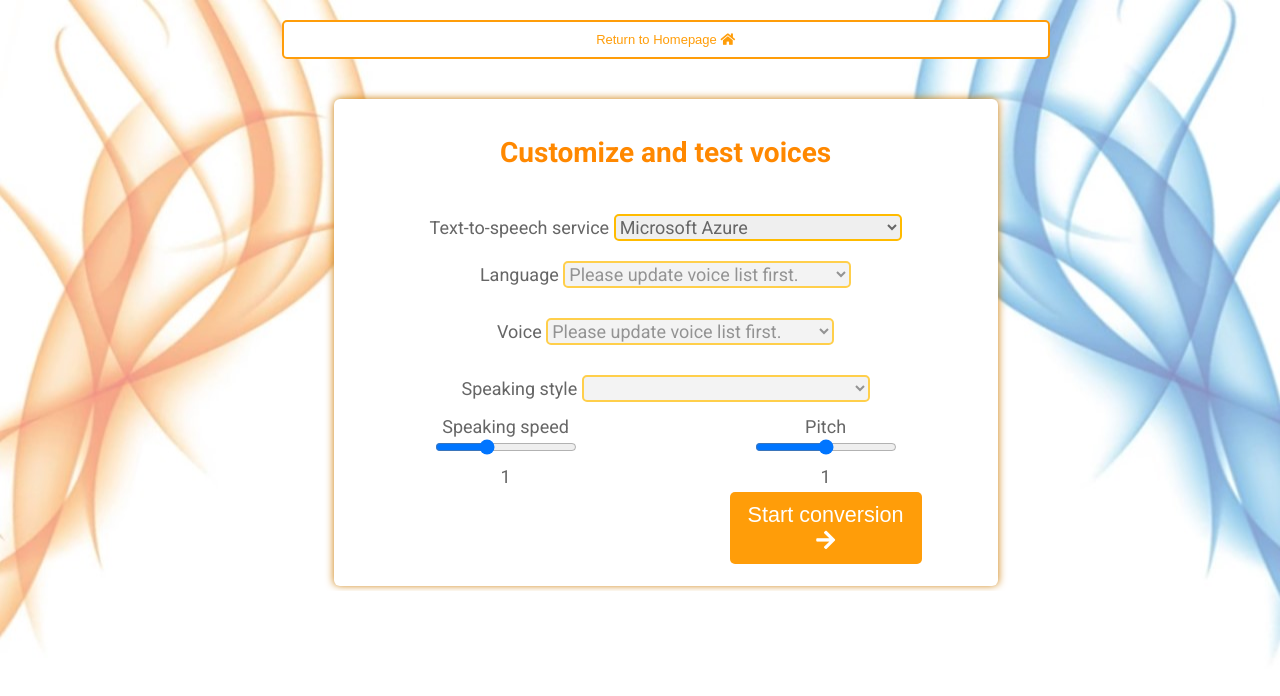
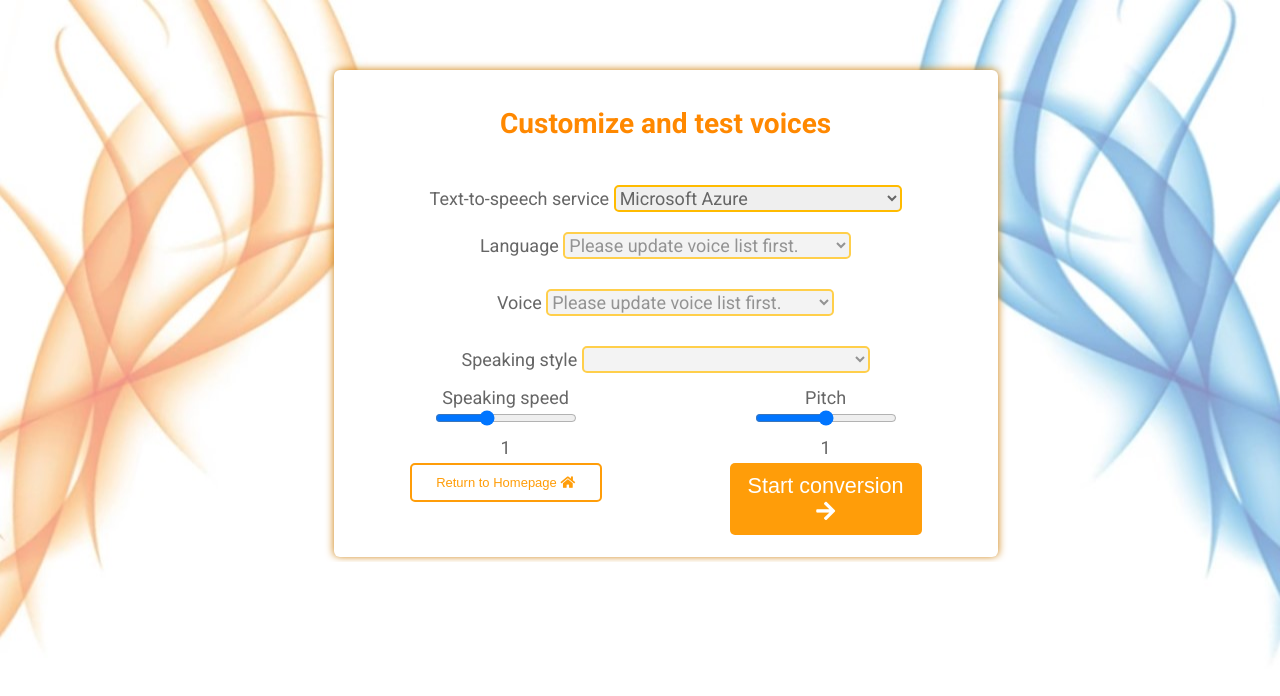
Before and after one commit to samuelkala/PollyWebApp, a website: page public/settings.html in a window 1280 px wide. Shown: the top 696 px of the page. Drawn offline with Linux system fonts and the light colour scheme; no server answers; a web font is replaced by a local one.

Commit message:
fix return bug

```diff
--- a/public/settings.html
+++ b/public/settings.html
@@ -333,8 +333,6 @@
     <img src="images/background.jpg" width="100%" height="100%" style="position: absolute;  right: 0px; top: 0px;" />
     <div class="wrapper" style="position: relative; left: 2%; top: 5%;  text-align: center;">
         <br><br>
-        <button id="return" class="button" style="font-size: 13px; width: 60%;" onclick="document.location='/'"> Return to
-            Homepage <i class='fa fa-home'></i></button>
             <br><br><br><br>
         <form style="width:50%; ">
             <div class="loader" id="setLoadDots" style="display: none; position:absolute">
@@ -429,7 +427,8 @@
             <br>
             <div id="wrapper">
                 <div id="left">
-
+                    <button type="button" id="return" class="button" style="font-size: 13px; width: 60%;" onclick="document.location='/'"> Return to
+                        Homepage <i class='fa fa-home'></i></button>
     </div>
     <div id="right"><button id="convertBtn" class="button  button2" type="button" style="font-size: larger; width: 60%;">Start
             conversion <i class='fa fa-arrow-right'></i></button>  </div></div>
```
